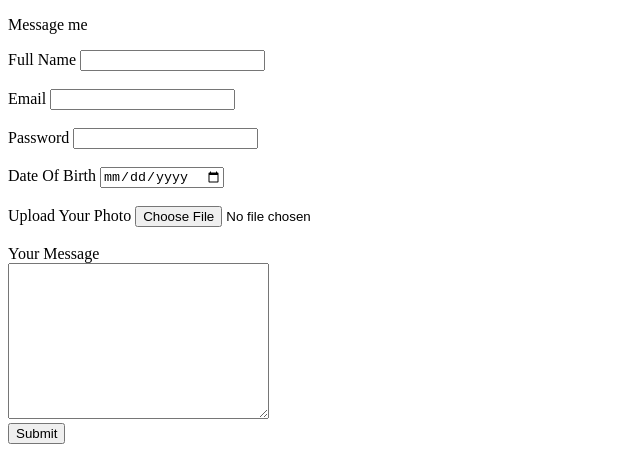
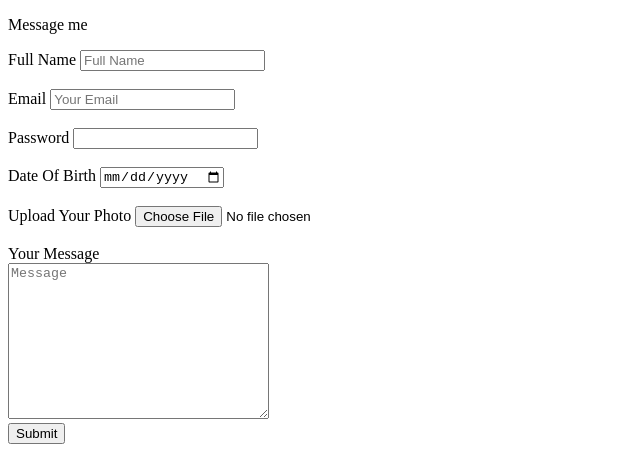
Before and after one commit to Prathamm-sahu/Portfolio-Website, a plain HTML site: page contact.html in a window 1280 px wide. Shown: the part 175-644 px from the top of the page, without its empty margins (0-640 px from the left). Drawn offline with Linux system fonts and the light colour scheme.

Commit message:
Add placeholder in input tag

```diff
--- a/contact.html
+++ b/contact.html
@@ -19,9 +19,9 @@
     <form action="mailto:prathamsahu051@gamil.com" method="post" enctype="text/plain">
     <!-- <form action="index.html"></form>    What you will put in action attribute it will take you there -->
         <label>Full Name</label>
-        <input type="text" name="Your Name" value=""><br><br>
+        <input type="text" name="Your Name" value="" placeholder="Full Name"><br><br>
         <label>Email</label>
-        <input type="email" name="Your Email"><br><br>
+        <input type="email" name="Your Email" placeholder="Your Email"><br><br>
         <label>Password</label>
         <input type="password" name="password"><br><br>
         <label>Date Of Birth</label>
@@ -29,7 +29,7 @@
         <label>Upload Your Photo</label>
         <input type="file"><br><br>
         <label>Your Message</label><br>
-        <textarea name="Message" id="" cols="30" rows="10"></textarea><br>
+        <textarea name="Message" id="" cols="30" rows="10" placeholder="Message"></textarea><br>
         <input type="submit">
     </form>
 </body>
```
